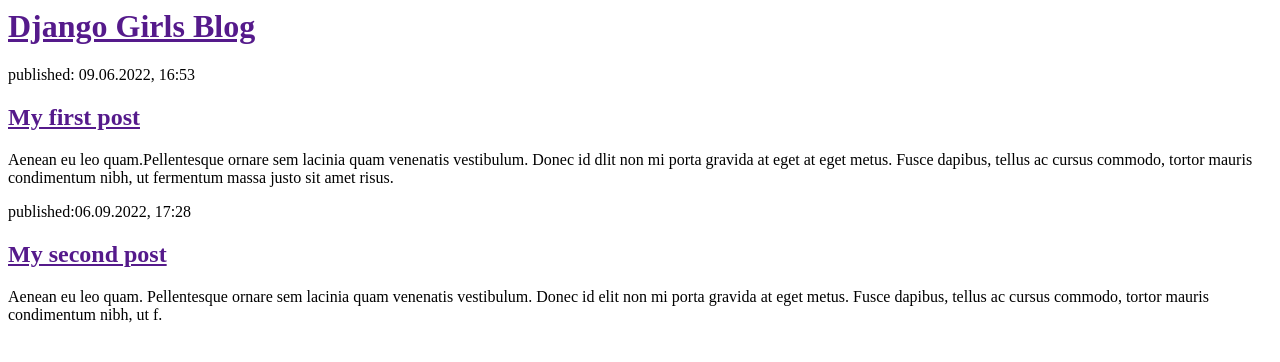
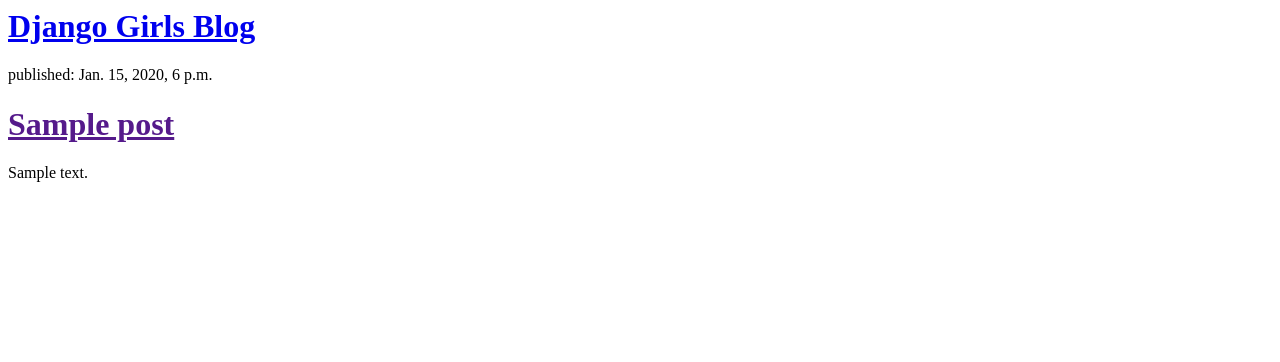
Before and after one commit to yyhjz/my-first-blog, a Django app: page / in a window 1280 px wide. Shown: the top 362 px of the page. Run offline with Django 4.2, Linux system fonts and the light colour scheme; tables that the repository leaves empty hold one stand-in row (values such as "Sample post").

Commit message:
Modified templates to display posts from database.

```diff
--- a/blog/templates/blog/post_list.html
+++ b/blog/templates/blog/post_list.html
@@ -15,24 +15,16 @@
     </head>
     <body>
         <div>
-            <h1><a href="">Django Girls Blog</a><h1>
+            <h1><a href="/">Django Girls Blog</a><h1>
         </div>
 
-        <div>
-            <p>published: 09.06.2022, 16:53</p>
-            <h2><a href="">My first post</a></h2>
-            <p>Aenean eu leo quam.Pellentesque ornare sem lacinia quam venenatis
-vestibulum. Donec id dlit non mi porta gravida at eget at eget metus. Fusce dapibus,
-tellus ac cursus commodo, tortor mauris condimentum nibh, ut fermentum massa justo sit
-amet risus.</p>
-        </div>
+        {% for post in posts %}
+            <div>
+                <p>published: {{ post.published_date }}</p>
+                <h1><a href="">{{ post.title }}</a></h1>
+                <p> {{ post.text|linebreaksbr }}</p>
+            </div>
+        {% endfor %}
 
-        <div>
-            <p>published:06.09.2022, 17:28</p>
-            <h2><a href="">My second post</a></h2>
-            <p>Aenean eu leo quam. Pellentesque ornare sem lacinia quam venenatis vestibulum.
-Donec id elit non mi porta gravida at eget metus. Fusce dapibus, tellus ac cursus commodo,
-tortor mauris condimentum nibh, ut f.</p>
-        </div>
     </body>
 </html>
--- a/blog/views.py
+++ b/blog/views.py
@@ -1,4 +1,7 @@
 from django.shortcuts import render
+from django.utils import timezone
+from .models import Post
 
 def post_list(request):
-    return render(request, 'blog/post_list.html', {})
+    posts = Post.objects.filter(published_date__lte=timezone.now()).order_by('published_date')
+    return render(request, 'blog/post_list.html',{'posts': posts})
```
